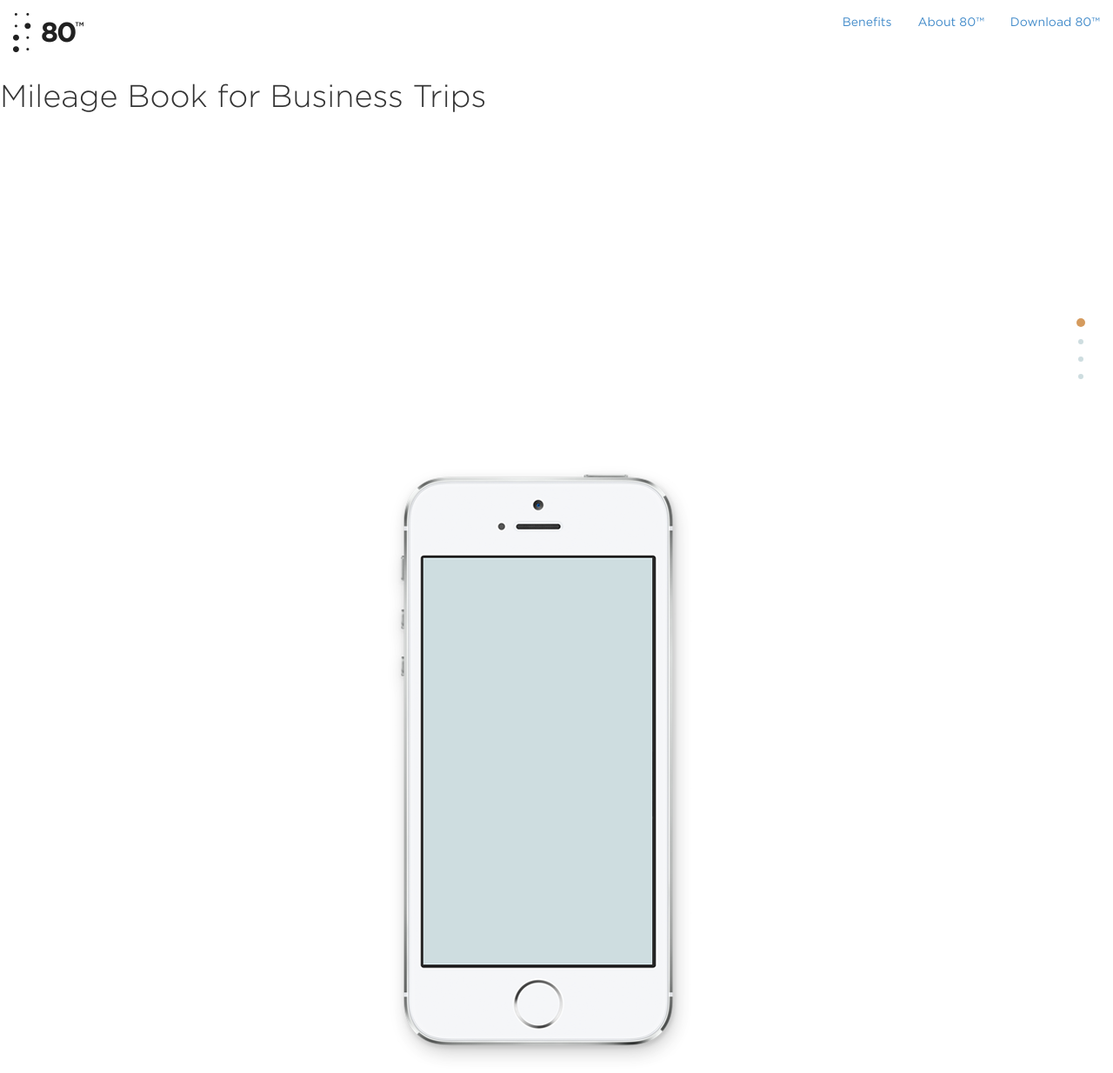
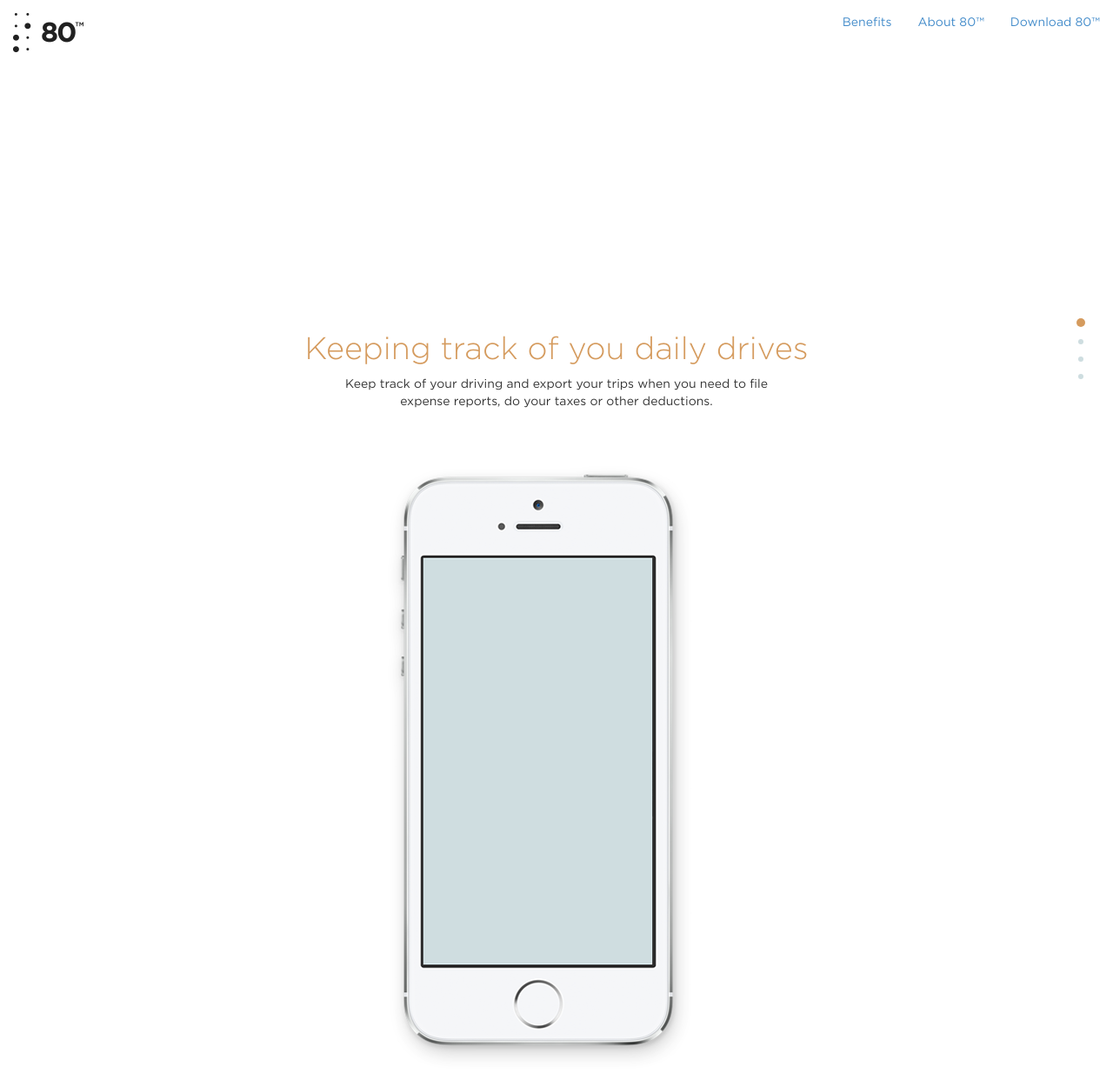
Before and after one commit to geteighty/geteighty.github.io, a Jekyll site: the page built from index.html, in a window 1280 px wide. Shown: the whole page at 87% size. Built offline with Jekyll 4.4.1, drawn with Linux system fonts in a browser that asks for light colours.

Commit message:
Add centre entries

```diff
--- a/css/main.css
+++ b/css/main.css
@@ -58,8 +58,10 @@
 }
 
 .iphone-container.animated {
-  -webkit-animation-delay: 0.5s;
-  animation-delay: 0.5s;
+  -webkit-animation-delay: 3s;
+  animation-delay: 3s;
+  -webkit-animation-duration: 2s;
+  animation-duration: 2s;
 }
 
 .iphone-container img {
@@ -84,3 +86,49 @@
   -moz-transform: translate3d(0, -80%, 0) !important;
   transform: translate3d(0, -80%, 0) !important;
 }
+
+.center-content-block {
+  margin: 0 auto;
+}
+
+.center-content-block h1,
+.center-content-block p {
+  text-align: center;
+  -webkit-animation-duration: 2s;
+  animation-duration: 2s;
+}
+
+.center-content-block h1 {
+  color: #d59b5e;
+}
+
+section {
+  position: relative;
+}
+
+section#intro .center-content-block {
+  position: absolute;
+  width: 600px;
+  margin-top: -130px;
+  margin-left: -300px;
+  top: 50%;
+  left: 50%;
+  -webkit-transition: all 1s ease-in-out;
+  transition: all 1s ease-in-out;
+}
+
+.moveTextUp {
+  -webkit-transform: translate3d(0, -30px, 0);
+  -ms-transform: translate3d(0, -30px, 0);
+  transform: translate3d(0, -30px, 0);
+}
+
+section#intro .center-content-block h1 {
+  -webkit-animation-delay: 0.8s;
+  animation-delay: 0.8s;
+}
+
+section#intro .center-content-block p {
+  -webkit-animation-delay: 1.5s;
+  animation-delay: 1.5s;
+}
--- a/index.html
+++ b/index.html
@@ -12,7 +12,13 @@ layout: default
 <div class="main">
 
   <section id="intro" class="section" data-index="1">
-    <h1>Mileage Book for Business Trips</h1>
+    <div class="center-content-block">
+      <h1 class="animated fadeIn">Keeping track of you daily drives</h1>
+      <p class="animated fadeIn">
+        Keep track of your driving and export your trips when you need to file<br />
+        expense reports, do your taxes or other deductions.
+      </p>
+    </div>
   </section>
 
   <section id="record" class="section" data-index="2">
--- a/js/main.js
+++ b/js/main.js
@@ -11,6 +11,10 @@ $(document).ready(function(){
 	   updateURL: false // Toggle this true if you want the URL to be updated automatically when the user scroll to each page.
 	});
 
+	window.setTimeout(function() {
+		$("section#intro .center-content-block").addClass("moveTextUp");
+	}, 2500)
+
 });
 
 })();
```
Also changed, not shown: img/play_icon.png (added).
